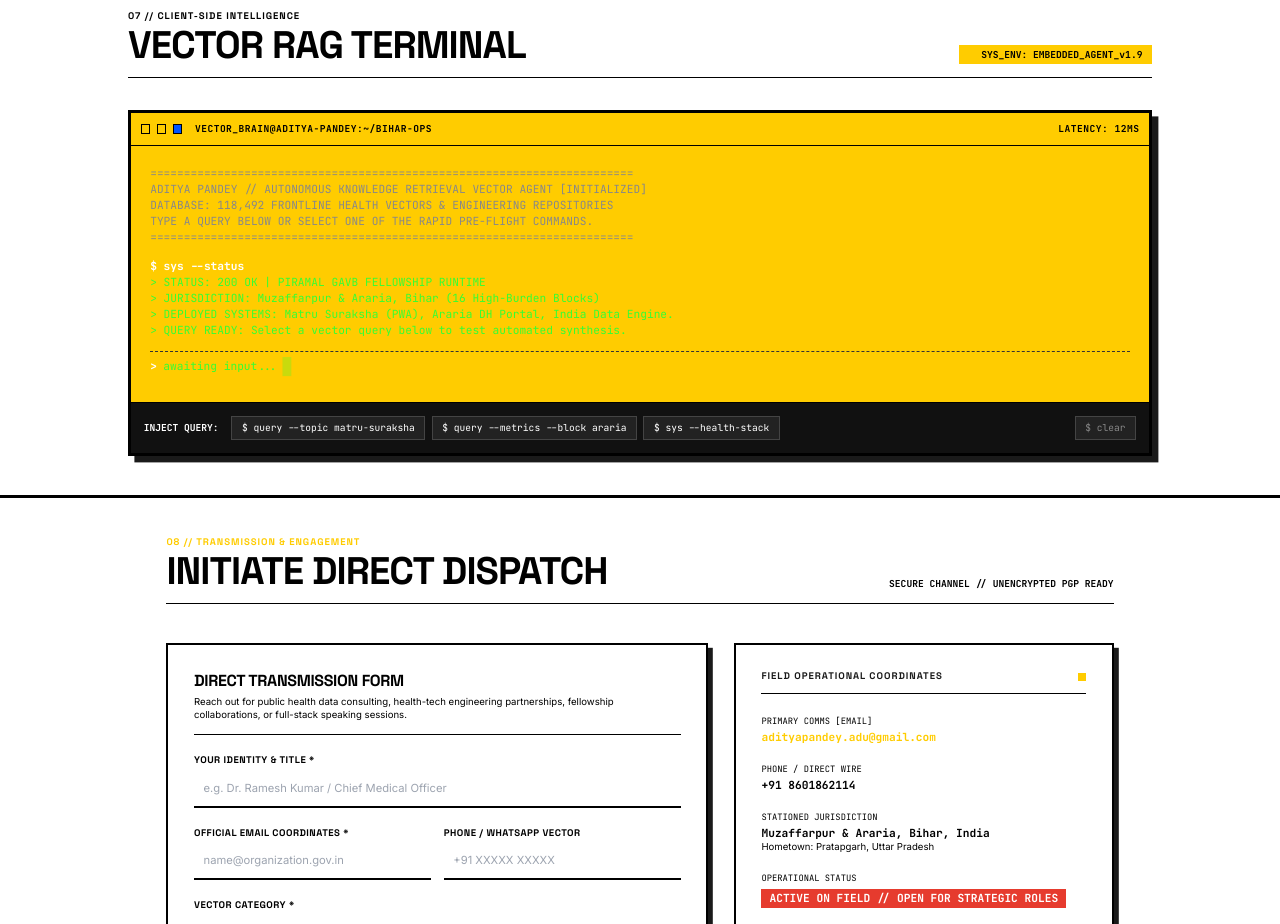
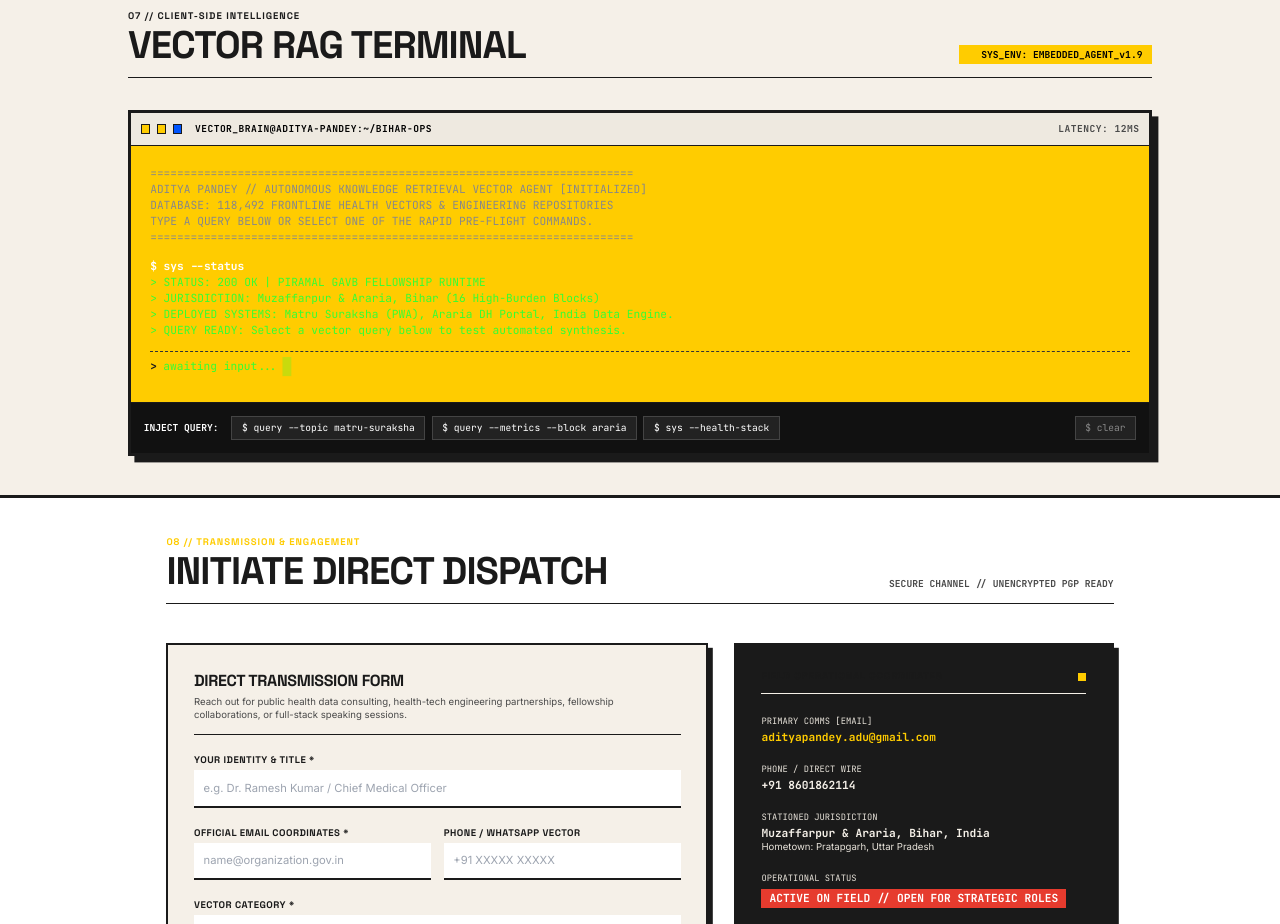
Before and after one commit to adityapandey2002/Portfolio, a Next.js app: page / in a window 1280 px wide. Shown: the part 4420-5344 px from the top of the page. Built offline with nearby package versions, Linux system fonts and the light colour scheme.

Commit message:
feat(theme): add light/dark V2 variable palettes and terminal token scope

```diff
--- a/src/app/globals.css
+++ b/src/app/globals.css
@@ -1535,13 +1535,68 @@ html[data-page='health'] .text-\[44px\] {
 }
 
 /* =========================================================
-   V2 BAUHAUS NEO-BRUTALIST BASE (design-system task 1)
+   V2 BAUHAUS NEO-BRUTALIST BASE
    `darkMode: 'class'` — the `dark` class lives on <html>.
-   V1 components are left untouched; they opt into the new
-   tokens and utilities as they are redesigned.
-========================================================= */
+
+   Tailwind colour utilities point at these RGB triplets, so a
+   single token (`bg-surface`, `text-primary`, `text-ink-2`)
+   resolves correctly in both themes without needing a `dark:`
+   twin on every element.
+========================================================= */
+:root {
+  --v2-primary-rgb: 26 26 26;
+  --v2-surface-rgb: 245 240 232;
+  --v2-surface-lowest-rgb: 255 255 255;
+  --v2-surface-low-rgb: 250 247 242;
+  --v2-surface-container-rgb: 238 233 224;
+  --v2-surface-container-high-rgb: 232 227 218;
+  --v2-surface-container-highest-rgb: 226 221 212;
+  --v2-surface-dim-rgb: 214 209 201;
+  --v2-surface-bright-rgb: 250 247 242;
+  --v2-on-surface-rgb: 26 26 26;
+  --v2-on-surface-variant-rgb: 74 74 74;
+  --v2-on-primary-rgb: 245 240 232;
+  --v2-outline-rgb: 26 26 26;
+  --v2-outline-variant-rgb: 208 203 195;
+  --v2-ink-3-rgb: 107 107 107;
+  --v2-ink-4-rgb: 138 138 138;
+}
+
 html.dark {
   color-scheme: dark;
+  --v2-primary-rgb: 229 225 228;
+  --v2-surface-rgb: 14 14 16;
+  --v2-surface-lowest-rgb: 22 22 24;
+  --v2-surface-low-rgb: 26 26 28;
+  --v2-surface-container-rgb: 31 31 34;
+  --v2-surface-container-high-rgb: 42 42 46;
+  --v2-surface-container-highest-rgb: 52 52 58;
+  --v2-surface-dim-rgb: 10 10 12;
+  --v2-surface-bright-rgb: 40 40 44;
+  --v2-on-surface-rgb: 229 225 228;
+  --v2-on-surface-variant-rgb: 184 180 184;
+  --v2-on-primary-rgb: 14 14 16;
+  --v2-outline-rgb: 229 225 228;
+  --v2-outline-variant-rgb: 58 58 62;
+  --v2-ink-3-rgb: 154 150 154;
+  --v2-ink-4-rgb: 107 103 107;
+}
+
+/* The AI terminal is a black surface in both themes. Scoping the
+   tokens here keeps every nested `bg-surface` / `text-on-surface`
+   readable without rewriting each child. */
+.terminal-shell {
+  --v2-primary-rgb: 229 225 228;
+  --v2-surface-rgb: 14 14 16;
+  --v2-surface-lowest-rgb: 22 22 24;
+  --v2-surface-low-rgb: 26 26 28;
+  --v2-surface-container-rgb: 31 31 34;
+  --v2-surface-container-high-rgb: 42 42 46;
+  --v2-on-surface-rgb: 229 225 228;
+  --v2-on-surface-variant-rgb: 184 180 184;
+  --v2-on-primary-rgb: 14 14 16;
+  --v2-outline-rgb: 229 225 228;
+  --v2-outline-variant-rgb: 58 58 62;
 }
 
 /* Zero-radius base utility for brutalist components. */
```
